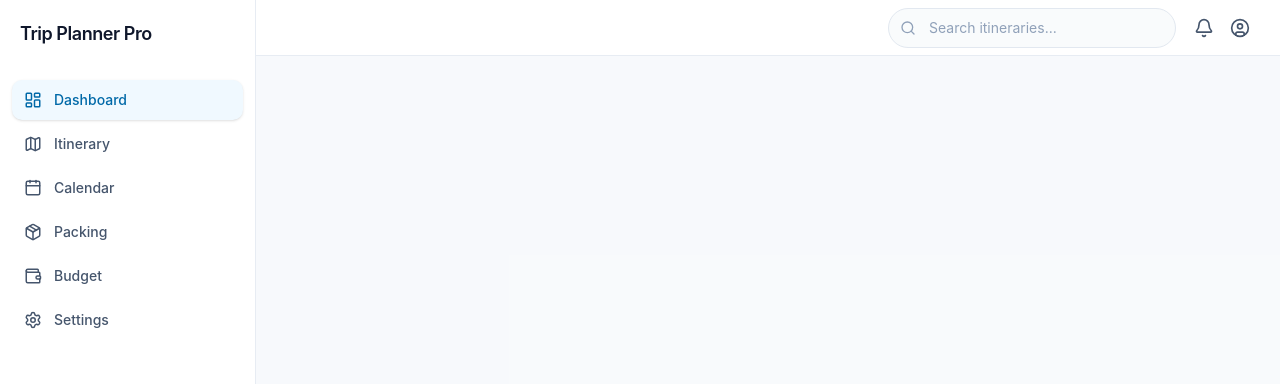
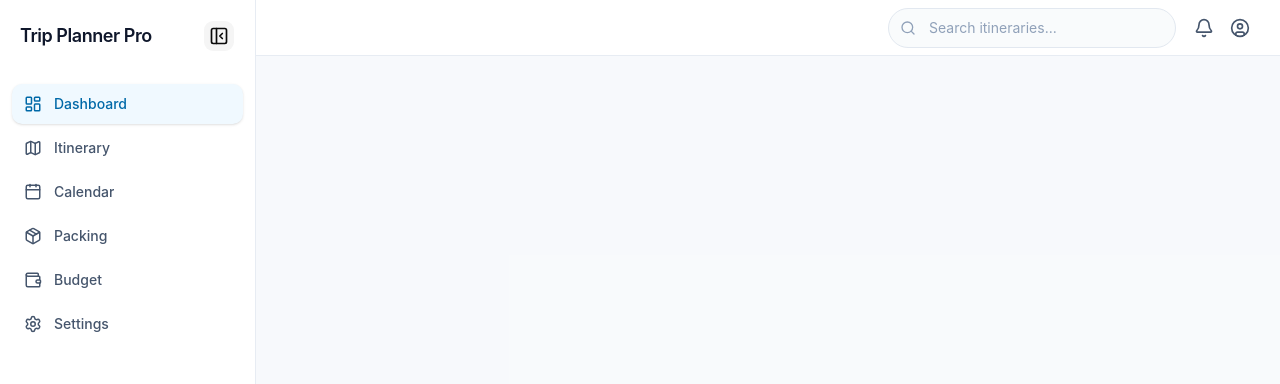
Before and after one commit to ThaoNguyen151/trip-planner-pro, a React (Vite) app: page /dashboard in a window 1280 px wide. Shown: the top 384 px of the page. Built offline with nearby package versions, Linux system fonts and the light colour scheme.

Commit message:
feat: fix sidebar

```diff
--- a/src/layouts/AppShellLayout.tsx
+++ b/src/layouts/AppShellLayout.tsx
@@ -1,3 +1,4 @@
+import { useState } from "react";
 import { NavLink, Outlet } from "react-router-dom";
 import {
   Bell,
@@ -5,6 +6,8 @@ import {
   LayoutDashboard,
   Map,
   Package,
+  PanelLeftClose,
+  PanelLeftOpen,
   Search,
   Settings,
   UserCircle,
@@ -24,7 +27,11 @@ const nav = [
   { to: ROUTES.settings, label: "Settings", icon: Settings },
 ] as const;
 
-function navLinkClass(isActive: boolean, variant: "sidebar" | "dock") {
+function navLinkClass(
+  isActive: boolean,
+  variant: "sidebar" | "dock",
+  sidebarCollapsed?: boolean,
+) {
   if (variant === "dock") {
     return cn(
       "flex min-w-0 flex-1 items-center justify-center rounded-lg py-2 transition-colors outline-none focus-visible:ring-2 focus-visible:ring-sky-400/50",
@@ -32,7 +39,8 @@ function navLinkClass(isActive: boolean, variant: "sidebar" | "dock") {
     );
   }
   return cn(
-    "flex items-center gap-3 rounded-lg px-3 py-2.5 text-sm font-medium transition-colors",
+    "flex items-center rounded-lg py-2.5 text-sm font-medium transition-colors",
+    sidebarCollapsed ? "justify-center px-2" : "gap-3 px-3",
     isActive
       ? "bg-sky-50 text-sky-700 shadow-sm"
       : "text-slate-600 hover:bg-slate-50 hover:text-slate-900",
@@ -40,29 +48,64 @@ function navLinkClass(isActive: boolean, variant: "sidebar" | "dock") {
 }
 
 export function AppShellLayout() {
+  const [sidebarCollapsed, setSidebarCollapsed] = useState(false);
+
   return (
     <div className="flex h-svh min-h-0 w-full flex-col overflow-hidden bg-slate-50 text-foreground md:flex-row">
       <aside
-        className="hidden w-64 shrink-0 flex-col border-r border-slate-200/80 bg-white md:flex"
+        className={cn(
+          "hidden shrink-0 flex-col overflow-hidden border-r border-slate-200/80 bg-white transition-[width] duration-200 ease-in-out md:flex",
+          sidebarCollapsed ? "w-16" : "w-64",
+        )}
         aria-label="Main navigation"
       >
-        <div className="px-5 py-5">
-          <NavLink
-            to={ROUTES.dashboard}
-            className="text-lg font-semibold tracking-tight text-slate-900"
+        <div
+          className={cn(
+            "flex items-center py-5",
+            sidebarCollapsed ? "justify-center px-2" : "justify-between gap-2 px-5",
+          )}
+        >
+          {!sidebarCollapsed && (
+            <NavLink
+              to={ROUTES.dashboard}
+              className="min-w-0 truncate text-lg font-semibold tracking-tight text-slate-900"
+            >
+              Trip Planner Pro
+            </NavLink>
+          )}
+          <Button
+            type="button"
+            variant="ghost"
+            size="icon"
+            className="shrink-0"
+            onClick={() => setSidebarCollapsed((collapsed) => !collapsed)}
+            aria-expanded={!sidebarCollapsed}
+            aria-label={
+              sidebarCollapsed ? "Expand sidebar" : "Collapse sidebar"
+            }
           >
-            Trip Planner Pro
-          </NavLink>
+            {sidebarCollapsed ? (
+              <PanelLeftOpen className="size-5" aria-hidden />
+            ) : (
+              <PanelLeftClose className="size-5" aria-hidden />
+            )}
+          </Button>
         </div>
         <nav className="flex flex-1 flex-col gap-1 p-3">
           {nav.map(({ to, label, icon: Icon }) => (
             <NavLink
               key={to}
               to={to}
-              className={({ isActive }) => navLinkClass(isActive, "sidebar")}
+              aria-label={label}
+              title={sidebarCollapsed ? label : undefined}
+              className={({ isActive }) =>
+                navLinkClass(isActive, "sidebar", sidebarCollapsed)
+              }
             >
               <Icon className="size-[18px] shrink-0" aria-hidden />
-              {label}
+              {!sidebarCollapsed && (
+                <span className="truncate">{label}</span>
+              )}
             </NavLink>
           ))}
         </nav>
```
Also changed, not shown: 1 other file (tests, documents, lock files or other folders).
